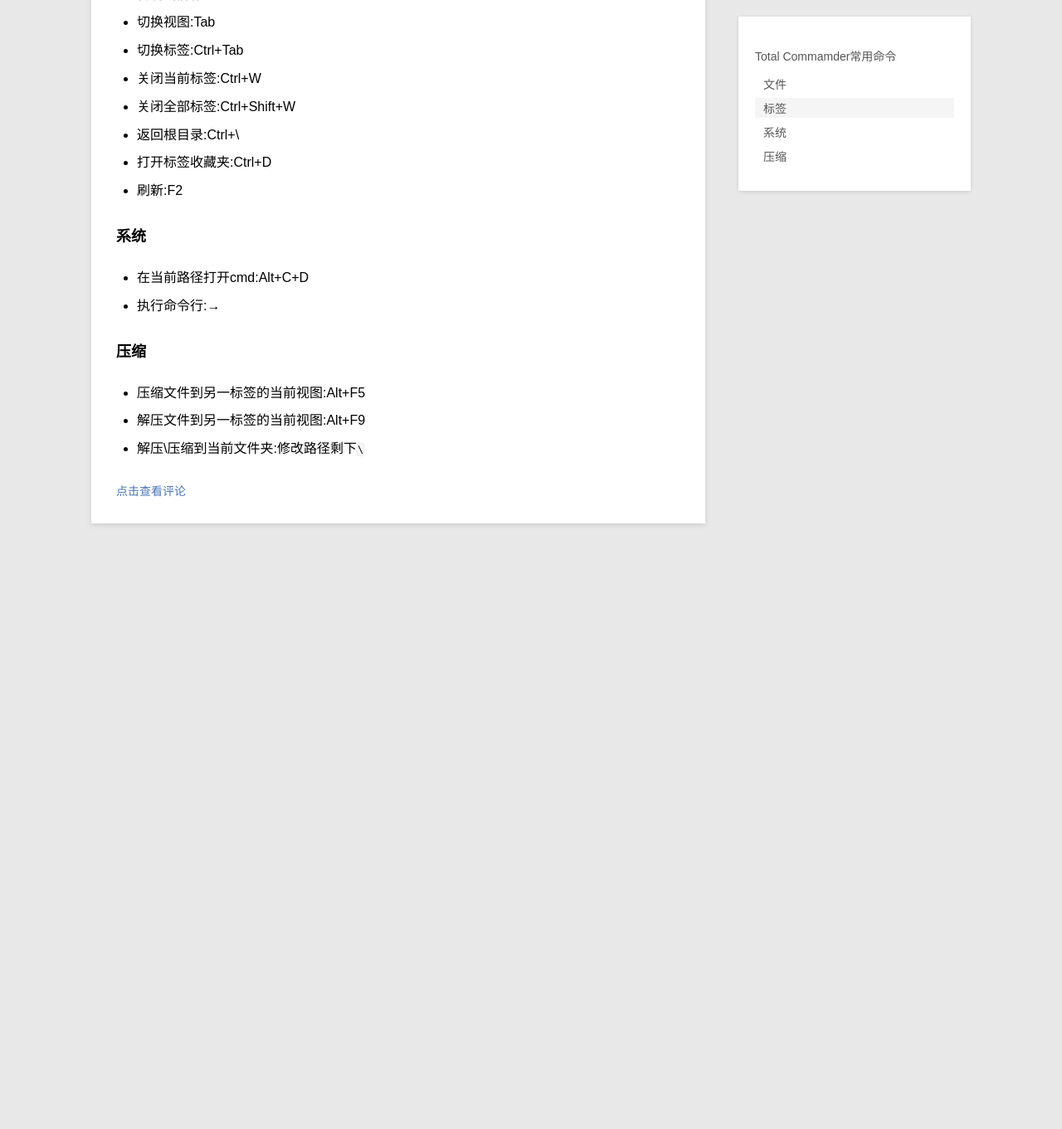
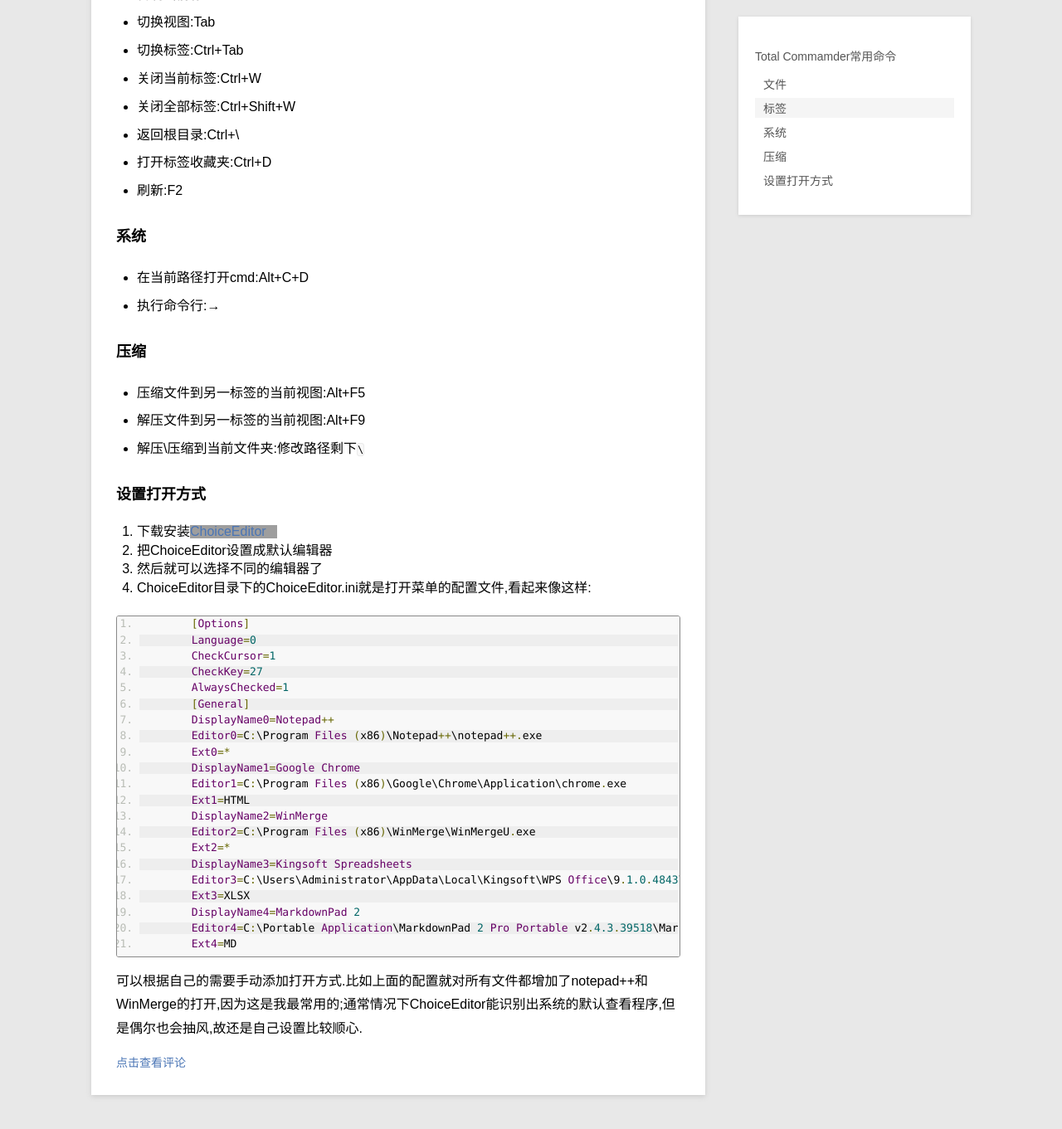
Before and after one commit to DengZuoheng/DengZuoheng.github.io, a Jekyll site: the page built from _posts/note/2014-09-16-total-commander.md, in a window 1280 px wide and 1400 px high, scrolled down 1015 px. Shown: the top 1361 px of the window at 83% size. Built offline with Jekyll 4.4.1, drawn with Linux system fonts in a browser that asks for light colours; Markdown is read by kramdown in place of the engine named in the settings; before the commit the page ends 1726 px from its top, so only the background shows below that; grey boxes are pictures that could not be loaded.

Commit message:
测试代码样式

```diff
--- a/_posts/note/2014-09-16-total-commander.md
+++ b/_posts/note/2014-09-16-total-commander.md
@@ -45,3 +45,36 @@
 - 压缩文件到另一标签的当前视图:Alt+F5
 - 解压文件到另一标签的当前视图:Alt+F9
 - 解压\压缩到当前文件夹:修改路径剩下`\`
+
+###设置打开方式
+1. 下载安装[ChoiceEditor][1]
+2. 把ChoiceEditor设置成默认编辑器
+3. 然后就可以选择不同的编辑器了
+4. ChoiceEditor目录下的ChoiceEditor.ini就是打开菜单的配置文件,看起来像这样:
+<pre>
+	[Options]
+	Language=0
+	CheckCursor=1
+	CheckKey=27
+	AlwaysChecked=1
+	[General]
+	DisplayName0=Notepad++
+	Editor0=C:\Program Files (x86)\Notepad++\notepad++.exe
+	Ext0=*
+	DisplayName1=Google Chrome
+	Editor1=C:\Program Files (x86)\Google\Chrome\Application\chrome.exe
+	Ext1=HTML
+	DisplayName2=WinMerge
+	Editor2=C:\Program Files (x86)\WinMerge\WinMergeU.exe
+	Ext2=*
+	DisplayName3=Kingsoft Spreadsheets
+	Editor3=C:\Users\Administrator\AppData\Local\Kingsoft\WPS Office\9.1.0.4843\office6\et.exe
+	Ext3=XLSX
+	DisplayName4=MarkdownPad 2
+	Editor4=C:\Portable Application\MarkdownPad 2 Pro Portable v2.4.3.39518\MarkdownPad2.exe
+	Ext4=MD
+</pre>
+
+可以根据自己的需要手动添加打开方式.比如上面的配置就对所有文件都增加了notepad++和WinMerge的打开,因为这是我最常用的;通常情况下ChoiceEditor能识别出系统的默认查看程序,但是偶尔也会抽风,故还是自己设置比较顺心.
+
+[1]:http://www.totalcmd.net/plugring/ChoiceEditor_patched.html
```
